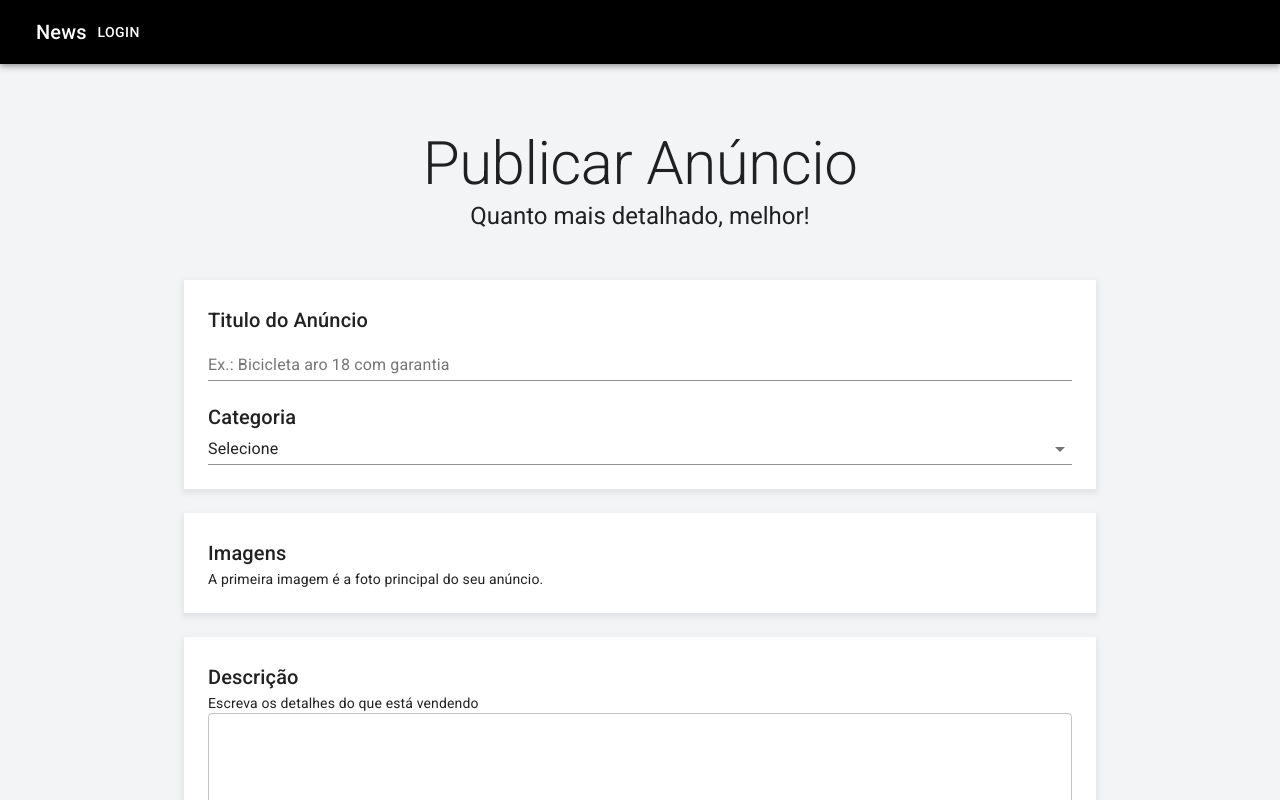
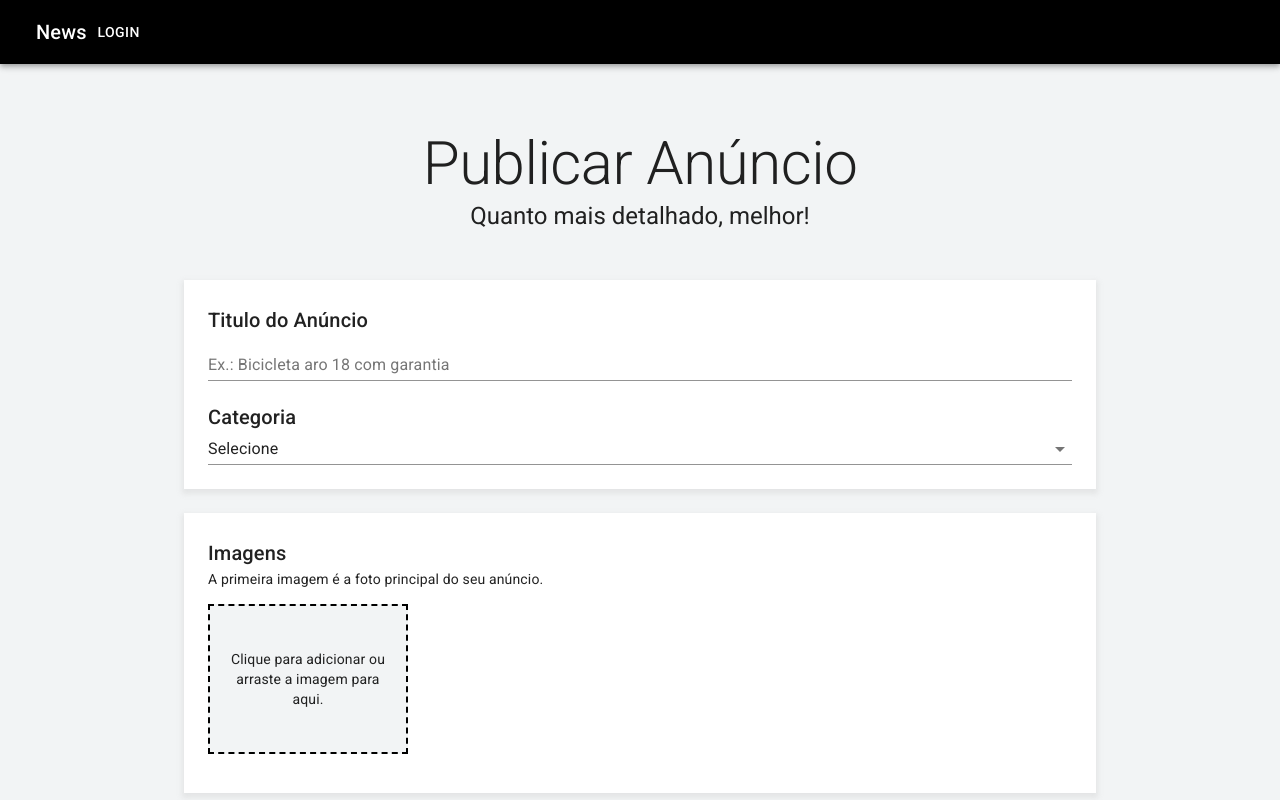
Before and after one commit to MaatheusAlberto/anunx, a Next.js app in the folder anunx/: page /user/publish in a window 1280 px wide. Shown: the top 800 px of the page. Built offline with nearby package versions, Linux system fonts and the light colour scheme.

Commit message:
Adicionando feature de upload de imagens (front)

```diff
--- a/anunx/package.json
+++ b/anunx/package.json
@@ -13,7 +13,8 @@
     "@material-ui/icons": "^4.11.3",
     "next": "12.1.6",
     "react": "18.2.0",
-    "react-dom": "18.2.0"
+    "react-dom": "18.2.0",
+    "react-dropzone": "^14.2.1"
   },
   "devDependencies": {
     "eslint": "8.17.0",
--- a/anunx/pages/user/publish.js
+++ b/anunx/pages/user/publish.js
@@ -1,11 +1,17 @@
 //Página de publicações
-import { Box, Container, Select, TextField, Typography, Button} from '@material-ui/core'
+import { useState } from 'react'
+import { Box, Container, Select, TextField, Typography, Button, IconButton} from '@material-ui/core'
+import { useDropzone } from 'react-dropzone'
 import { makeStyles } from '@material-ui/core/styles'
+import { DeleteForever } from '@material-ui/icons'
 
 
 import TemplateDefault from '../../src/templates/Default'
 
 const useStyles = makeStyles ((theme) => ({
+    mask: {},
+    mainImage: {},
+
     container: {
         padding: theme.spacing(8, 0 , 6)
     },
@@ -17,12 +23,83 @@ const useStyles = makeStyles ((theme) => ({
         backgroundColor: theme.palette.background.white,
         padding: theme.spacing(3),
         boxShadow: '0 3px 5px 2px rgba(195,195,195,0.3)',
+    },
+    thumbsContainer: {
+        display: 'flex',
+        flexWrap: 'wrap',
+        marginTop: 15,
+    },
+    dropzone: {
+        display: 'flex',
+        justifyContent: 'center',
+        alignItems: 'center',
+        textAlign: 'center',
+        padding: 10,
+        width: 200,
+        height: 150,
+        margin: '0 15px 15px 0',
+        backgroundColor: theme.palette.background.default,
+        border: '2px dashed black'
+    },
+    thumb: {
+        position: 'relative',
+        width: 200,
+        height: 150,
+        margin: '0 15px 15px 0',
+        backgroundSize: 'cover',
+        backgroundPosition: 'center center',
+
+        '& $mainImage': {
+            backgroundColor: 'green',
+            padding: '6px 10px',
+            position: 'absolute',
+            bottom: 0,
+            left: 0,
+            borderRadius: 2,
+
+        },
+
+        '&:hover $mask': {
+            display: 'flex'
+        },
+
+        '& $mask': {
+            display: 'none',
+            justifyContent: 'center',
+            alignItems: 'center',
+            backgroundColor:'rgba(0, 0, 0, 0.7)',
+            width: '100%',
+            height:'100%',
+        }
     }
 
 }))
 
 const Publish = () => {
     const classes = useStyles()
+    const [ files, setFiles ] = useState([])
+
+    const { getRootProps, getInputProps } = useDropzone({
+        accept: 'image/*',
+        onDrop:(acceptedFile) => {
+            const newFiles = acceptedFile.map(file => {
+                return Object.assign(file, {
+                    preview: URL.createObjectURL(file)
+                })
+            })
+
+            setFiles([
+                ...files,
+                ...newFiles,
+            ])
+
+        }
+    })
+
+    const handleRemoveFile = fileName => {
+        const newFileState = files.filter(file => file.name !== fileName)
+        setFiles(newFileState)
+    }
 
     return (
         <TemplateDefault>
@@ -82,6 +159,39 @@ const Publish = () => {
                     <Typography component="div" variant="body2" color="textPrimary">
                         A primeira imagem é a foto principal do seu anúncio.
                     </Typography>
+                    <Box className={classes.thumbsContainer}>
+                        <Box className={classes.dropzone} {...getRootProps()}>
+                            <input {...getInputProps()} />
+                            <Typography variant="body2" color="textPrimary">
+                            Clique para adicionar ou arraste a imagem para aqui.
+                            </Typography>
+                        </Box>
+
+                        {
+                            files.map((file, index) => (
+                                <Box
+                                key={file.name}
+                                className={classes.thumb}
+                                style={{backgroundImage: `url(${file.preview})`}}
+                                >
+                                    {
+                                        index === 0 ?
+                                        <Box className={classes.mainImage}>
+                                            <Typography variant="body">
+                                                Principal
+                                            </Typography>
+                                        </Box>
+                                        : null
+                                    }
+                                    <Box className={classes.mask}>
+                                        <IconButton color="secondary" onClick={() => handleRemoveFile(file.name)}>
+                                            <DeleteForever fontSize="large" />
+                                        </IconButton>
+                                    </Box>
+                                </Box>
+                            ))
+                        }
+                    </Box>
                 </Box>
             </Container>
 
--- a/anunx/src/theme.js
+++ b/anunx/src/theme.js
@@ -5,6 +5,9 @@ const theme = createTheme ({
     palette: {
         primary: {
             main: '#000000',
+        },
+        secondary: {
+            main: '#ff0000',
         },
         background: {
             default: 'rgb(242, 244, 245)',
```
Also changed, not shown: 1 other file (tests, documents, lock files or other folders).
